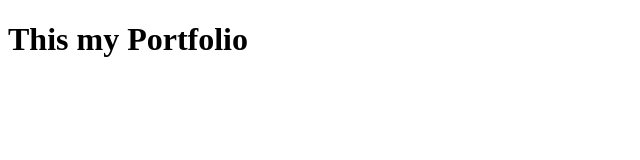
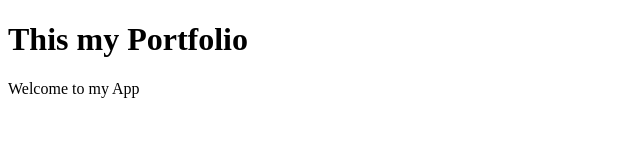
Before and after one commit to Shahin1995/Saiful-Islam-Site, a plain HTML site: page Index.html in a window 1280 px wide. Shown: the whole page, without its empty margins (0-640 px from the left). Drawn offline with Linux system fonts and the light colour scheme.

Commit message:
feat: added Para

```diff
--- a/Index.html
+++ b/Index.html
@@ -7,5 +7,6 @@
 </head>
 <body>
     <h1>This my Portfolio</h1>
+    <P>Welcome to my App</P>
 </body>
 </html>
```
